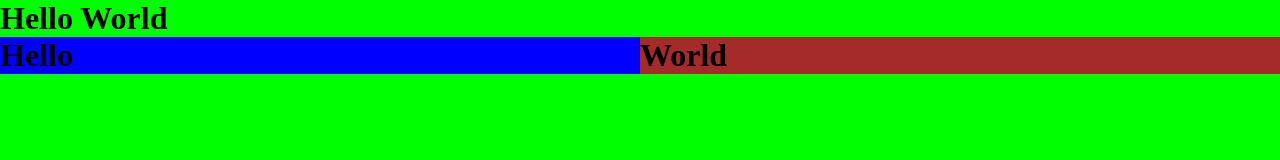
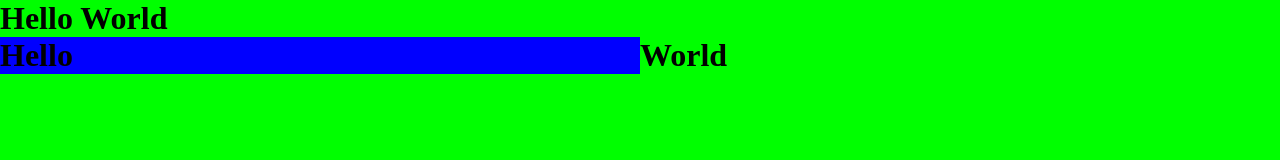
Before and after one commit to Matthusala/Apple-Bootstrap-Clone, a plain HTML site: page Apple-Bootstrap/media/index.html in a window 1280 px wide. Drawn offline with Linux system fonts and the light colour scheme.

Commit message:
Update styles.css

```diff
--- a/Apple-Bootstrap/media/styles.css
+++ b/Apple-Bootstrap/media/styles.css
@@ -7,10 +7,7 @@
     background-color: blue;
 }
 
-.carl{
-    background-color: brown;
-    width: 100%;
-}
+
 
 @media (min-width: 380px){
     body{
```
